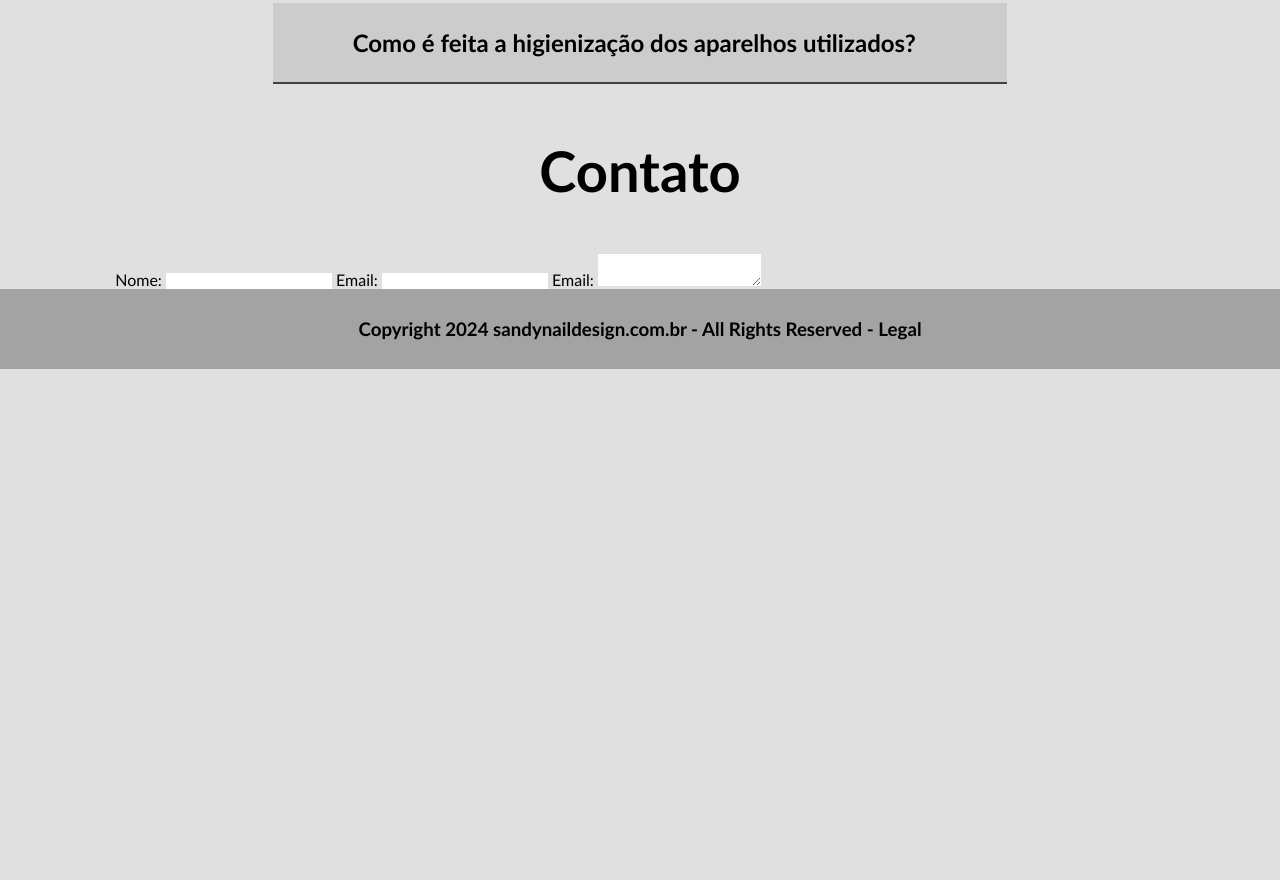
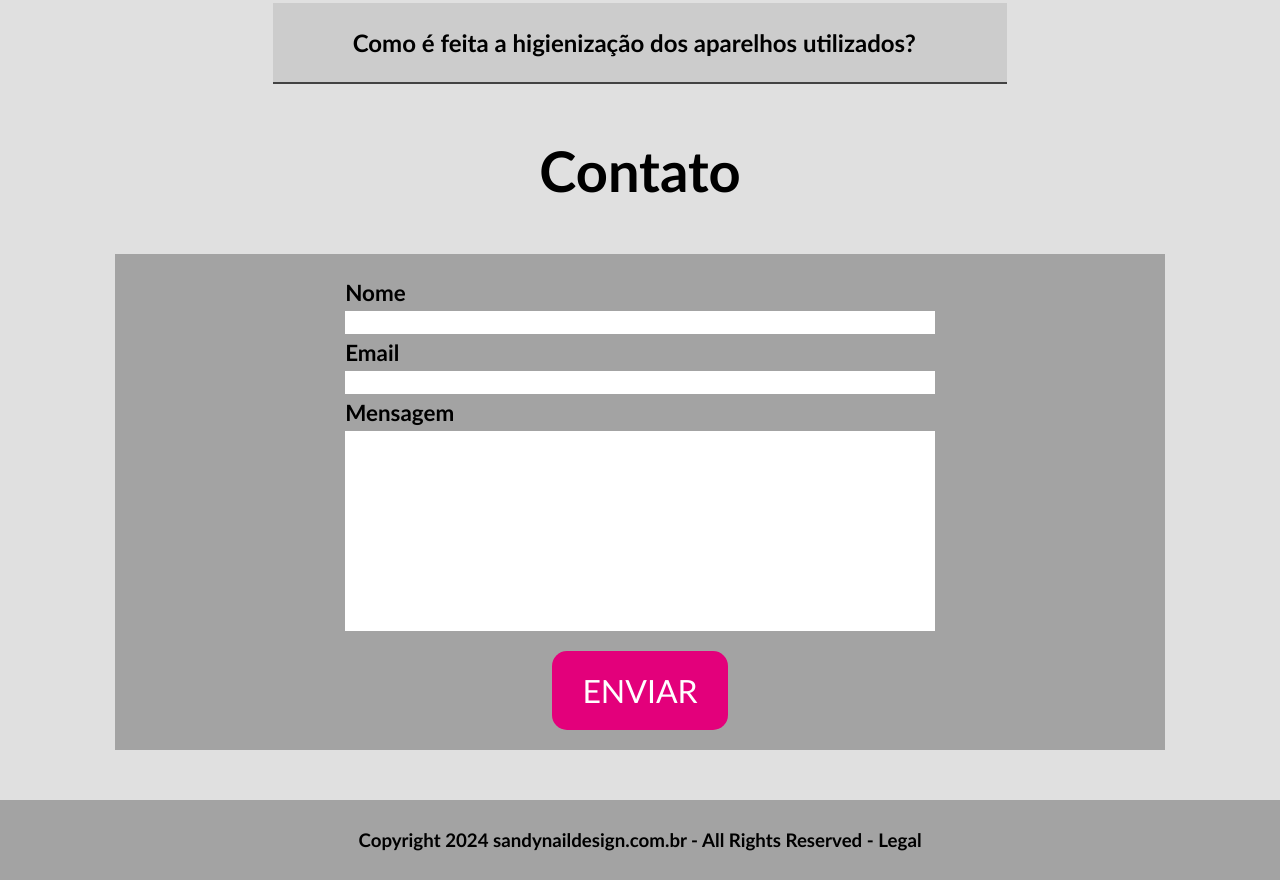
Before and after one commit to carrlosgadelha/sandy-santos, a plain HTML site: page index.html in a window 1280 px wide. Shown: the part 2578-3458 px from the top of the page. Before the commit the page ends 2947 px from the top, so only its background shows below. Drawn offline with Linux system fonts and the light colour scheme.

Commit message:
Finalizado a sessão de contato e adicinado scroll suave.

```diff
--- a/index.html
+++ b/index.html
@@ -125,12 +125,13 @@
         <section id="contato">
             <h1 class="section-title">Contato</h1>
             <form>
-                <label for="name">Nome:</label>
+                <label for="name">Nome</label>
                 <input type="text" name="name" id="name">
-                <label for="email">Email:</label>
+                <label for="email">Email</label>
                 <input type="email" name="email" id="email">
-                <label for="description">Email:</label>
+                <label for="description">Mensagem</label>
                 <textarea name="description" id="description"></textarea>
+                <button type="submit" id="send-btn">ENVIAR</button>
             </form>
         </section>
     </main>
--- a/js/main.js
+++ b/js/main.js
@@ -1,5 +1,7 @@
 (function(){
     const questions = document.getElementsByClassName("question-card")
+    const sendBtn = document.getElementById("send-btn")
+
     Array.from(questions).forEach((el) => {
         let answerMargin
         el.addEventListener("click", () => {
@@ -12,4 +14,8 @@
             }
         })
     })
+
+    sendBtn.addEventListener("click", (e) => {
+        e.preventDefault()
+    })
 })()
--- a/styles/style.css
+++ b/styles/style.css
@@ -10,6 +10,10 @@
     text-decoration: none;
     list-style-type: none;
     border: none;
+}
+
+html {
+    scroll-behavior: smooth;
 }
 
 body {
@@ -35,7 +39,6 @@ header {
 }
 
 .navbar {
-    position:static;
     display: flex;
     flex-direction: row;
     justify-content:space-between;
@@ -262,7 +265,46 @@ main {
     transition: margin 0.5s;
 }
 
+form {
+    background-color: #a3a3a3;
+    padding: 20px 230px;
+    display: flex;
+    flex-direction: column;
+    font-size: 1.4rem;
+    font-weight: 700;
+}
 
+form > label {
+    padding: 5px 0px;
+}
+
+form > input {
+    font-size: 1.2rem;
+    text-align: center;
+}
+
+form > textarea {
+    resize: none;
+    font-size: 1.2rem;
+    height: 200px;
+    margin-bottom: 20px;
+}
+
+form > button {
+    background-color: var(--pink);
+    color: white;
+    font-size: 2rem;
+    text-align: center;
+    cursor: pointer;
+    width: 30%;
+    align-self: center;
+    padding: 20px;
+    border-radius: 15px;
+}
+
+form > button:hover {
+    background-color: #be0c6e;
+}
 
 footer {
     background-color: #a3a3a3;
@@ -271,4 +313,5 @@ footer {
     height: 80px;
     justify-content: center;
     align-items: center;
+    margin-top: 50px;
 }
```
